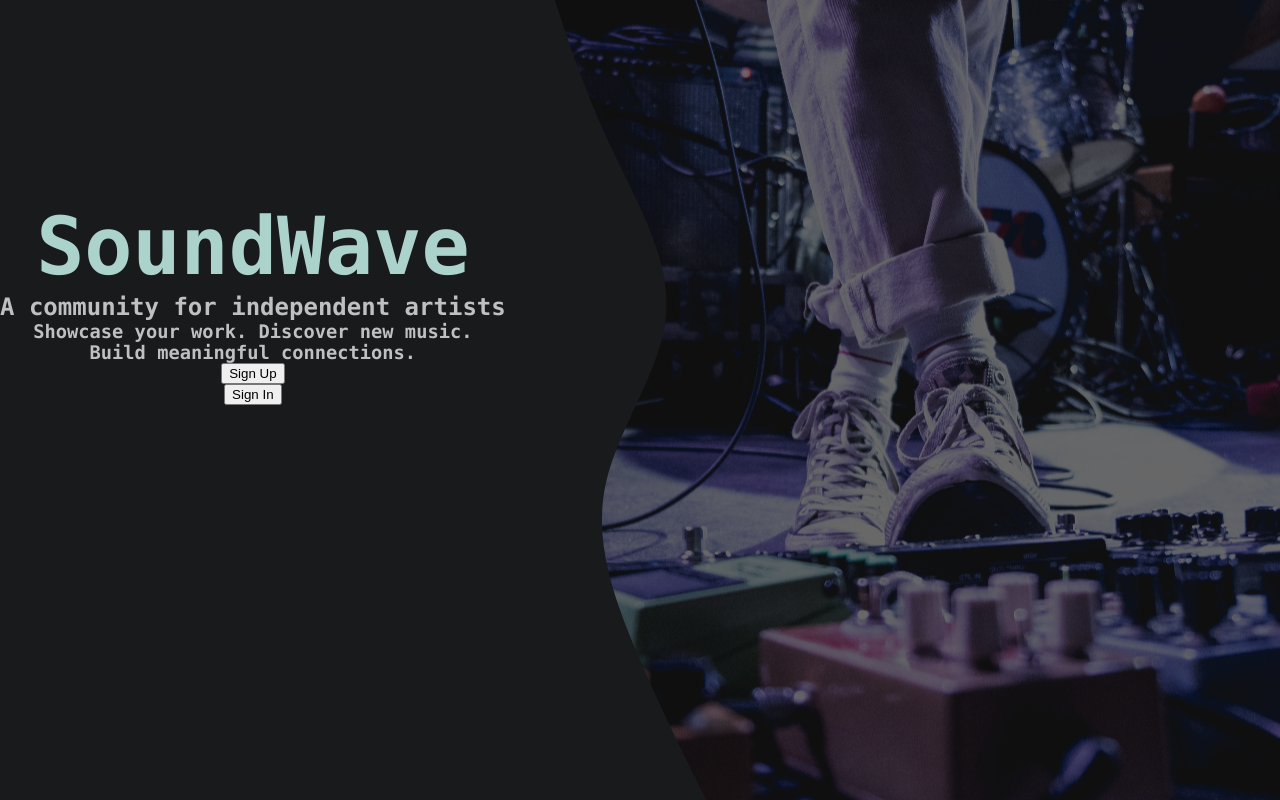
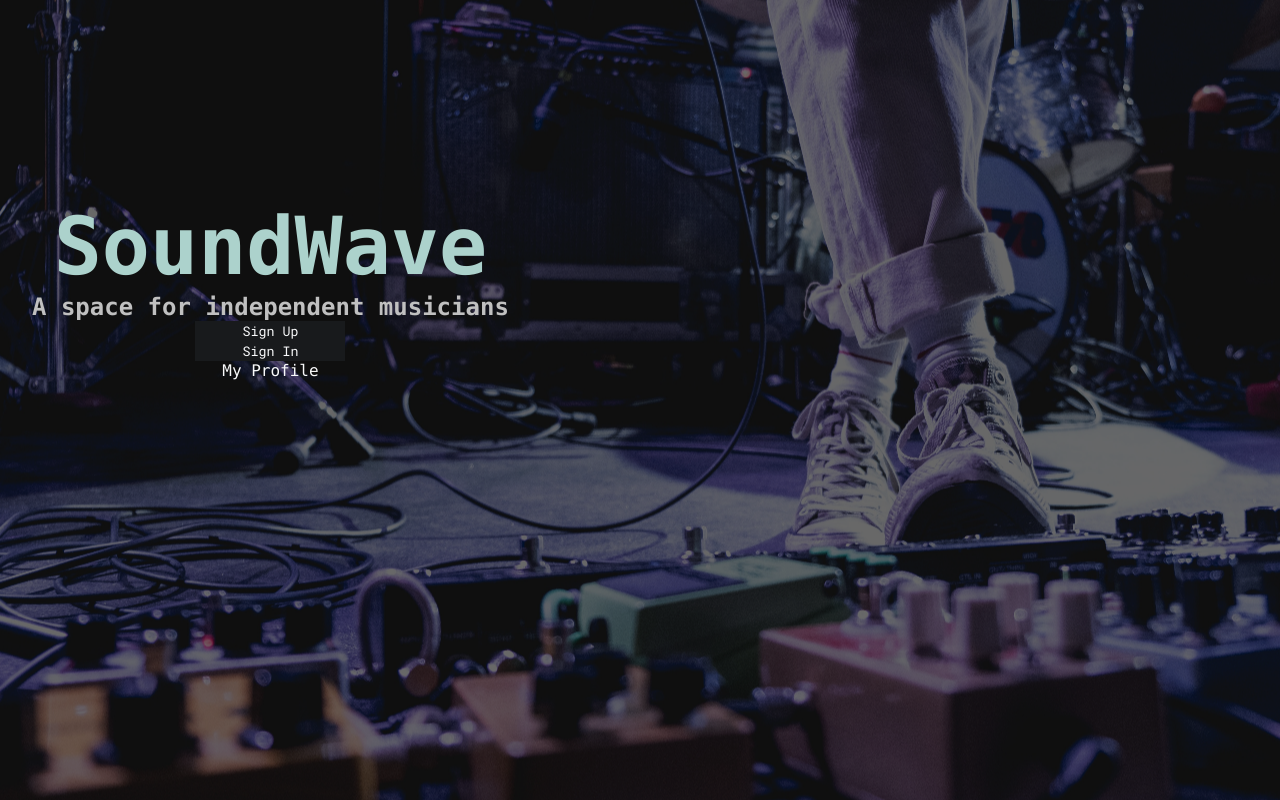
Before and after one commit to AlessiaPiscopo/SoundWave-dev, a React (Create React App) app: page / in a window 1280 px wide. Built offline with nearby package versions, Linux system fonts and the light colour scheme; a web font is replaced by a local one.

Commit message:
add sign-up & sign-in functionality

```diff
--- a/src/App.js
+++ b/src/App.js
@@ -5,7 +5,7 @@ import Home from "./pages/Home";
 import SignUp from "./pages/SignUp";
 import SignIn from "./pages/SignIn";
 import ForgotPassword from "./pages/ForgotPassword";
-// import ArtistProfile from "./pages/ArtistProfile";
+import ArtistProfile from "./pages/ArtistProfile";
 // import Navbar from "./components/Navbar";
 
 function App() {
@@ -17,7 +17,7 @@ function App() {
           <Route path="/" element={<Home />} />
 
           {/* TODO: conditional redirect */}
-          <Route path="/artist-profile" element={<SignIn />} />
+          <Route path="/artist-profile" element={<ArtistProfile />} />
           <Route path="/artist-sign-in" element={<SignIn />} />
           <Route path="/artist-sign-up" element={<SignUp />} />
           <Route path="/forgot-password" element={<ForgotPassword />} />
--- a/src/index.css
+++ b/src/index.css
@@ -73,4 +73,11 @@ input {
 
 button {
   cursor: pointer;
+  border: none;
+  outline: none;
+  width: 150px;
+
+  font-family: "Roboto Mono", Menlo, monospace;
+  color: var(--light);
+  background-color: var(--dark);
 }
--- a/src/pages/ArtistProfile.jsx
+++ b/src/pages/ArtistProfile.jsx
@@ -1,9 +1,15 @@
+import { getAuth } from "firebase/auth";
+import { useEffect, useState } from "react";
+
 const ArtistProfile = () => {
-  return (
-    <div>
-      <h1>Artist Profile</h1>
-    </div>
-  );
+  const [user, setUser] = useState(null);
+
+  const auth = getAuth();
+  useEffect(() => {
+    setUser(auth.currentUser);
+  }, []);
+
+  return user ? <h1>{user.displayName}</h1> : <h1>user not logged in</h1>;
 };
 
 export default ArtistProfile;
--- a/src/pages/Home.css
+++ b/src/pages/Home.css
@@ -14,6 +14,7 @@
     fixed;
   background-position: left;
   background-size: cover;
+  opacity: 75%;
   /* transform: scaleY(-1); */
 }
 
@@ -27,9 +28,8 @@
   align-items: center;
 
   position: absolute;
-  top: 0;
-  left: 0;
-  margin-top: 25vh;
+  top: 25vh;
+  left: 2rem;
 }
 
 .home .logo-text {
@@ -45,6 +45,8 @@
   margin-top: 5px; */
 }
 
-.home. .about-us-sub-headings {
-  padding: 0.5rem;
+.home .about-us-sub-headings {
+  width: 350px;
+  padding-top: 2rem;
+  font-style: italic;
 }
--- a/src/pages/Home.jsx
+++ b/src/pages/Home.jsx
@@ -1,4 +1,4 @@
-import { useNavigate } from "react-router-dom";
+import { Link, useNavigate } from "react-router-dom";
 import "./Home.css";
 
 const Home = () => {
@@ -6,20 +6,16 @@ const Home = () => {
 
   return (
     <div className="home">
-      <div className="wave-dark"></div>
+      {/* <div className="wave-dark"></div> */}
 
       <main className="welcome-container">
         <h1 className="logo-text">SoundWave</h1>
         <div className="about-us">
           <h2 className="about-us-heading">
-            A community for independent artists
+            A space for independent musicians
           </h2>
-          <div className="about-us-sub-headings">
-            <h3>Showcase your work. Discover new music. </h3>
-            <h3>Build meaningful connections.</h3>
-          </div>
         </div>
-        {/* Artists & Fans: An online record store and music community where passionate fans discover, connect with, and directly support the artists they love. */}
+
         <button
           className="sign-up-button"
           onClick={() => navigate("/artist-sign-up")}
@@ -32,9 +28,21 @@ const Home = () => {
         >
           Sign In
         </button>
+        <Link to="/artist-profile" style={{ color: "var(--light)" }}>
+          My Profile
+        </Link>
       </main>
     </div>
   );
 };
 
 export default Home;
+
+/* <div className="about-us-sub-headings">
+            <h3>
+              showcase your work, discover new music, support other artists, and
+              build meaningful connections.
+            </h3>
+          </div> */
+
+/* Artists & Fans: An online record store and music community where passionate fans discover, connect with, and directly support the artists they love. */
--- a/src/pages/SignIn.jsx
+++ b/src/pages/SignIn.jsx
@@ -1,10 +1,12 @@
 import { useState } from "react";
-import { Link } from "react-router-dom";
-import { styled } from "styled-components";
-import eyeOpenIcon from "../assets/icons/eyeOpenIcon.svg";
+import { Link, useNavigate } from "react-router-dom";
+import { getAuth, signInWithEmailAndPassword } from "firebase/auth";
+// import eyeOpenIcon from "../assets/icons/eyeOpenIcon.svg";
+
+// TODO: add Error message: Error! Invalid email or password. Please try again.
 
 const SignIn = () => {
-  // const navigate = useNavigate();
+  const navigate = useNavigate();
 
   // create a formData object with all input fields (instead of setting state for each field individually)
   const [formData, setFormData] = useState({
@@ -24,15 +26,39 @@ const SignIn = () => {
     }));
   };
 
+  // signInWithEmailAndPassword returns a promise, so we use an async function
+  const handleSubmit = async (ev) => {
+    ev.preventDefault();
+
+    try {
+      // initialize auth
+      const auth = getAuth();
+
+      const userCredential = await signInWithEmailAndPassword(
+        auth,
+        email,
+        password
+      );
+
+      // if user added successfully, redirect to profile
+      if (userCredential.user) {
+        navigate("/artist-profile");
+      }
+    } catch (error) {
+      console.log(error);
+    }
+  };
+
   return (
     <>
       <div className="page-container">
+        <Link to="/">SoundWave</Link>
         <header>
           <h1 className="page-header">Welcome Back</h1>
         </header>
 
         <main>
-          <form>
+          <form onSubmit={handleSubmit}>
             <input
               type="email"
               className="email-input"
@@ -51,13 +77,13 @@ const SignIn = () => {
                 onChange={handleChange}
               />
 
-              <img
+              {/* <img
                 src={eyeOpenIcon}
                 alt="show password"
                 className="show-password"
                 onClick={() => setShowPassword((prevState) => !prevState)}
                 // onClick={() => setShowPassword(!showPassword)}
-              />
+              /> */}
             </div>
 
             <Link to="/forgot-password" className="forgot-password-link">
```
Also changed, not shown: src/index.js (+6 -6 lines), src/pages/SignUp.jsx (+7 -2 lines).
